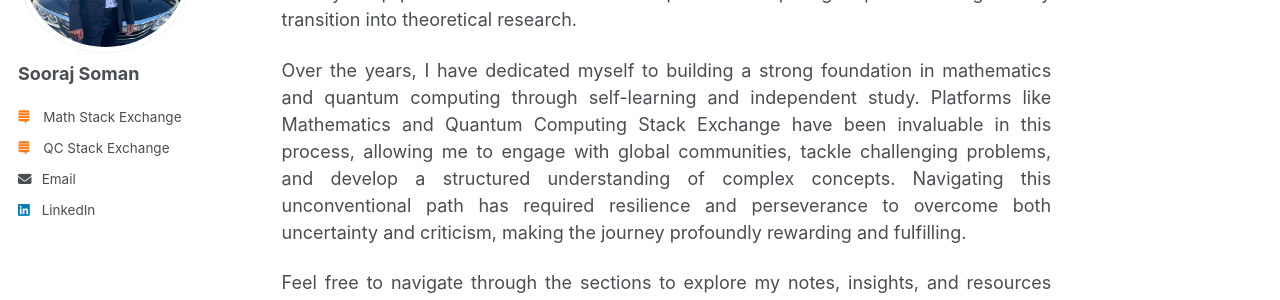
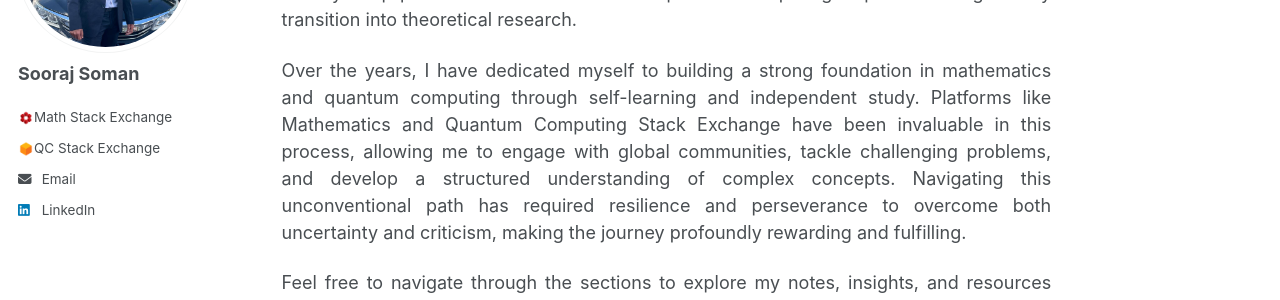
Before and after one commit to soorajss1729/soorajss1729.github.io, a Jekyll site: the page built from _pages/about.md, in a window 1280 px wide. Shown: the part 218-518 px from the top of the page. Built offline with Jekyll 4.4.1, drawn with Linux system fonts in a browser that asks for light colours.

Commit message:
Update author-profile.html

```diff
--- a/_includes/author-profile.html
+++ b/_includes/author-profile.html
@@ -29,7 +29,7 @@
       {% if author.stackexchange_math %}
         <li>
           <a href="{{ author.stackexchange_math }}" target="_blank">
-            <i class="fab fa-stack-exchange icon-pad-right" aria-hidden="true"></i>Math Stack Exchange
+            <img src="{{ base_path }}/images/math-se-icon.png" alt="Math Stack Exchange" style="width: 16px; height: 16px;">Math Stack Exchange
           </a>
         </li>
       {% endif %}
@@ -37,7 +37,7 @@
       {% if author.stackexchange_qc %}
         <li>
           <a href="{{ author.stackexchange_qc }}" target="_blank">
-            <i class="fab fa-stack-exchange icon-pad-right" aria-hidden="true"></i>QC Stack Exchange
+            <img src="{{ base_path }}/images/qc-se-icon.png" alt="QC Stack Exchange" style="width: 16px; height: 16px;">QC Stack Exchange
           </a>
         </li>
       {% endif %}
```
